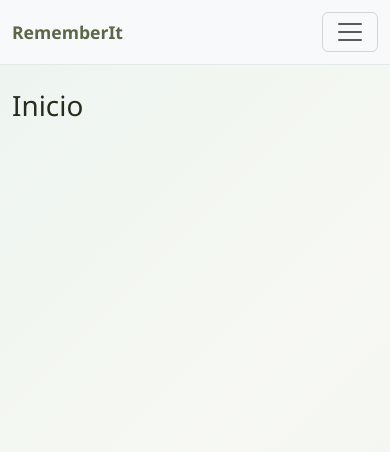
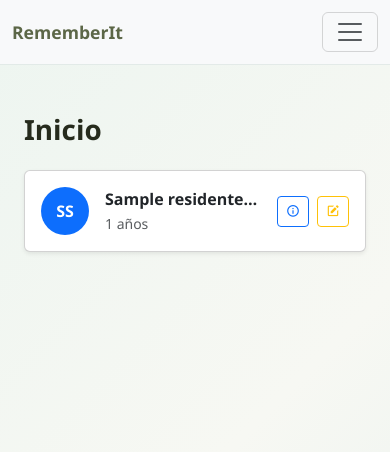
Before and after one commit to cthukh/rememberIt, a Django app: page / in a window 390 px wide. Shown: the top 452 px of the page. Run offline with Django 5.2, Linux system fonts and the light colour scheme; tables that the repository leaves empty hold one stand-in row (values such as "Sample post").

Commit message:
Rutas de residentes casi listas, formularios para crear y actualizar residentes listos, tambien se añadio un campo uuid en la tabla residentes para tener un mejoir manejo de información dentro de urls

```diff
--- a/residentes/models.py
+++ b/residentes/models.py
@@ -1,9 +1,11 @@
 from django.db import models
 from funcionarios.models import Funcionario
 from familiares.models import Familiar
+import uuid
 
 class Residente(models.Model):
     rut = models.CharField(max_length=15, primary_key=True)
+    uuid = models.UUIDField(default=uuid.uuid4, unique=True, editable=False)
     primer_nombre = models.CharField(max_length=30)
     segundo_nombre = models.CharField(max_length=30, blank=True, null=True)
     apellido_paterno = models.CharField(max_length=50)
@@ -14,7 +16,7 @@ class Residente(models.Model):
     telefono_emergencias = models.CharField(max_length=15, blank=True, null=True)
 
     # Relación con el funcionario que lo registró/supervisa
-    funcionario = models.ForeignKey(Funcionario, on_delete=models.PROTECT, db_column='funcionario_rut')
+    funcionario = models.ForeignKey(Funcionario, on_delete=models.PROTECT, null=True, blank=True, db_column='funcionario_rut')
 
     # Relación con el familiar a cargo (puede ser nulo si aún no está asignado)
     familiar = models.ForeignKey(Familiar, on_delete=models.SET_NULL, null=True, blank=True, db_column='familiar_rut')
--- a/residentes/templates/crear_cuenta.html
+++ b/residentes/templates/crear_cuenta.html
@@ -24,7 +24,7 @@
             <form method="post" class="register-form">
                 {% csrf_token %}
                 {{ form.as_p }}
-                <button class="btn btn-primary w-100" type="submit">Crear cuenta</button>
+                <button class="btn btn-success w-100" type="submit">Crear cuenta</button>
             </form>
             <p class="auth-switch">¿Ya tienes cuenta? <a href="">Inicia sesión</a></p>
         </section>
--- a/residentes/templates/inicio_residentes.html
+++ b/residentes/templates/inicio_residentes.html
@@ -3,8 +3,43 @@
 
 {% block content %}
 
-<div class="inicio_residentes">
-    <h1>Inicio</h1>
+<div class="container py-4">
+    <h1 class="fw-bold mb-4">Inicio</h1>
+
+    <div class="row g-3">
+        {% for residente in residentes %}
+            <div class="col-12 col-md-6 col-lg-4">
+                <div class="card shadow-sm h-100">
+                    <div class="card-body d-flex align-items-center">
+                        <div class="rounded-circle bg-primary text-white fw-bold d-flex align-items-center justify-content-center flex-shrink-0 me-3"
+                             style="width: 48px; height: 48px;">
+                            {{ residente.primer_nombre|slice:":1"|upper }}{{ residente.apellido_paterno|slice:":1"|upper }}
+                        </div>
+                        <div class="flex-grow-1 overflow-hidden">
+                            <div class="fw-semibold text-truncate">
+                                {{ residente.primer_nombre }} {{ residente.apellido_paterno }}
+                            </div>
+                            <small class="text-muted">{{ residente.edad }} años</small>
+                        </div>
+                        <div class="d-flex gap-2 ms-3">
+                            <a href="#" class="btn btn-outline-primary btn-sm"
+                               title="Ver información completa">
+                                <i class='bx bx-info-circle'></i>
+                            </a>
+                            <a href="{% url 'residentes:actualizar_residente' residente.uuid %}"
+                               class="btn btn-outline-warning btn-sm" title="Editar residente">
+                                <i class='bx bxs-edit'></i>
+                            </a>
+                        </div>
+                    </div>
+                </div>
+            </div>
+        {% empty %}
+            <div class="col-12">
+                <div class="alert alert-info mb-0">No hay residentes registrados.</div>
+            </div>
+        {% endfor %}
+    </div>
 </div>
 
 {% endblock %}
--- a/residentes/templates/updateresidente.html
+++ b/residentes/templates/updateresidente.html
@@ -7,6 +7,10 @@
         <section class="register-panel" aria-labelledby="register-title">
             <div class="brand-mark" aria-hidden="true">R</div>
             <p class="eyebrow">RememberIt · Gestión del hogar</p>
+            <a href="{% url 'residentes:inicio_residentes' %}" class="btn text-white rounded-pill d-inline-flex align-items-center gap-2 px-3 py-1 shadow-sm" style="background-color: #4F5D38;">
+                <i class='bx bx-arrow-back fs-5'></i>
+                <span>Volver al inicio</span>
+            </a>
             <h1 id="register-title">Actualizar Residente</h1>
             <p class="intro">Actualiza la información de residentes.</p>
 
--- a/residentes/urls.py
+++ b/residentes/urls.py
@@ -2,9 +2,11 @@ from django.urls import path
 
 from . import views
 
-app_name = "funcionario"
+app_name = "residentes"
 
 urlpatterns = [
     path('', views.inicio_residentes, name="inicio_residentes"),
-    path('actualizar/',views.update_residente, name="actualizar"),
+    path('residente/crear_residente', views.crear_residente, name="crear_residente"),
+    path('residente/detalle_residente/<uuid:uuid>', views.detalle_residente, name="detalle_residente" ),
+    path('residente/actualizar_residente/<uuid:uuid>', views.update_residente , name="actualizar_residente"),
 ]
--- a/residentes/views.py
+++ b/residentes/views.py
@@ -1,12 +1,45 @@
-from django.shortcuts import render
+from django.shortcuts import render, get_object_or_404, redirect
+from .models import Residente
+from .forms import CrearResidenteForm,ActuaResidenteForm
 
 
 def inicio_residentes(request):
-    return render(request, 'inicio_residentes.html')
+
+    residentes = Residente.objects.all()
 
 
-def crear_residente():
-    return
+    return render(request, 'inicio_residentes.html',{'residentes': residentes})
 
-def update_residente(request):
-    return render(request, 'updateresidente.html')
+
+def crear_residente(request):
+
+    if request.method == 'POST':
+        form = CrearResidenteForm(request.POST)
+        if form.is_valid():
+            form.save()
+            return redirect('inicio_residentes')
+    else:
+        form = CrearResidenteForm()
+
+    return render(request, 'crear_cuenta.html', {'form': form})
+
+def detalle_residente(request, uuid):
+
+
+    return render(request, 'detalle_residente.html')
+
+def update_residente(request, uuid):
+
+    residente = get_object_or_404(Residente, uuid=uuid)
+
+    if request.method == 'POST':
+
+        form = ActuaResidenteForm(request.POST, instance=residente)
+        if form.is_valid():
+            form.save()
+            return redirect('residentes:inicio_residentes')
+    else:
+        form = ActuaResidenteForm(instance=residente)
+
+
+    return render(request, 'updateresidente.html', {'form': form})
--- a/templates/base.html
+++ b/templates/base.html
@@ -5,6 +5,7 @@
 	<meta charset="UTF-8">
 	<meta name="viewport" content="width=device-width, initial-scale=1.0">
 	<title>{% block title %}{% endblock %} | RememberIt</title>
+	<link href='https://unpkg.com/boxicons@2.1.4/css/boxicons.min.css' rel='stylesheet'>
 	<link href="https://cdn.jsdelivr.net/npm/bootstrap@5.3.8/dist/css/bootstrap.min.css" rel="stylesheet">
 	<link href="{% static 'base.css' %}" rel="stylesheet">
 	{% block extra_css %}{% endblock %}
```
Also changed, not shown: residentes/forms.py (+27 -2 lines), residentes/templates/detalle_residente.html (added, +10 -0 lines), residentes/migrations/0002_alter_residente_funcionario.py (added), residentes/migrations/0003_residente_uuid.py (added).
